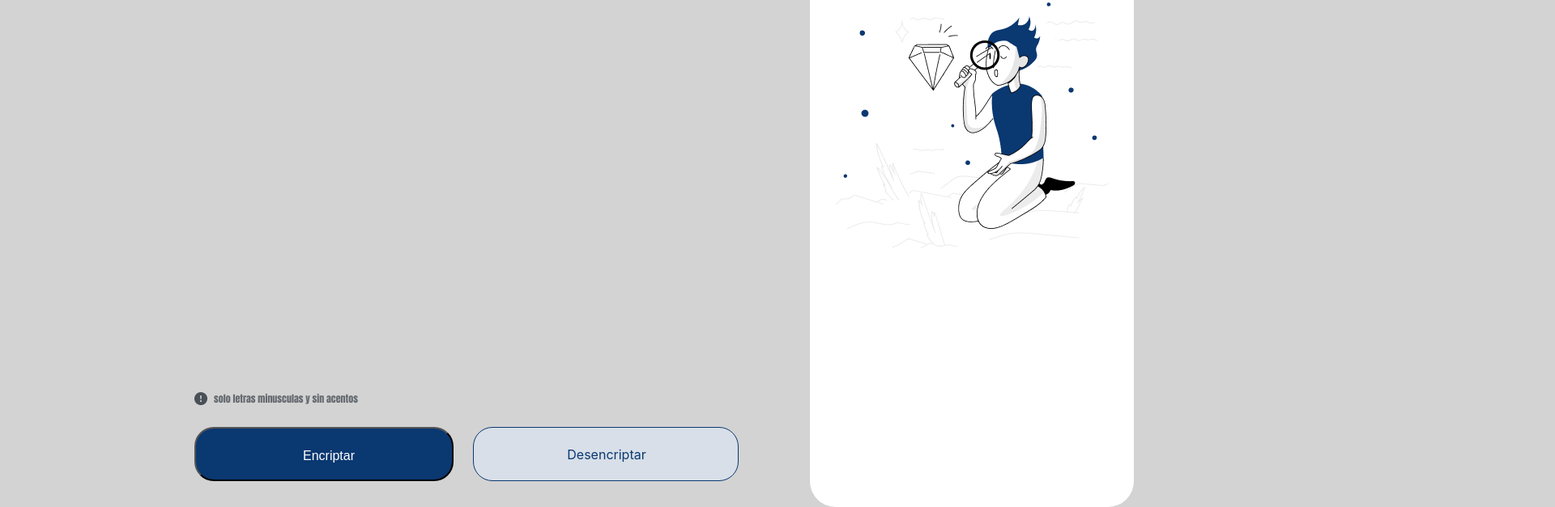
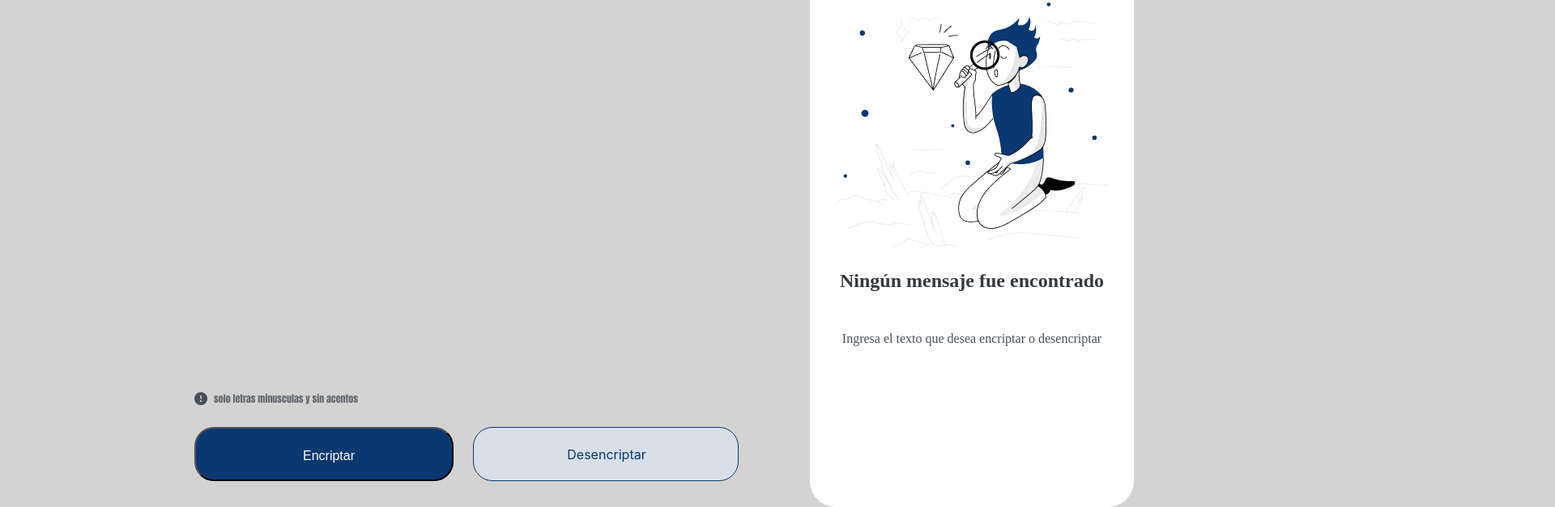
Before and after one commit to DiegoGomezcor4/desafio-encriptador-alura, a plain HTML site: page index.html in a window 1280 px wide. Shown: the part 357-984 px from the top of the page at 81% size, 1920 px wide, since content can reach past the window. Drawn offline with Linux system fonts and the light colour scheme.

Commit message:
cuadro desencriptar

```diff
--- a/index.html
+++ b/index.html
@@ -33,8 +33,14 @@
         </div>
 
         <div class="rectangulo-muneco">
+            <p class="texto-encriptado"></p>
             <img src="img/Muñeco.png" alt="imagen muñeco">
 
+        </div>
+
+        <div class="mensaje-muneco">
+            <p>Ningún mensaje fue encontrado</p>
+            <p>Ingresa el texto que desea encriptar o desencriptar</p>
         </div>
 
     </main>
--- a/styles.css
+++ b/styles.css
@@ -188,3 +188,102 @@
     max-height: 100%;
     background-color: white;
 }
+
+.texto-encriptado {
+    position: absolute;
+    width: 336px;
+    height: 781px;
+    left: 1032px;
+    top: 72px;
+
+    font-style: normal;
+    font-weight: 400;
+    font-size: 24px;
+    line-height: 150%;
+    /* or 36px */
+
+
+    /* Gray/gray-400 */
+
+    color: #495057;
+
+}
+
+.mensaje-muneco {
+    /* Frame 5 */
+
+
+    /* Auto layout */
+
+    display: flex;
+    flex-direction: column;
+    align-items: flex-start;
+    padding: 0px;
+    gap: 16px;
+
+    position: absolute;
+    width: 336px;
+    height: 122px;
+    left: 1032px;
+    top: 690px;
+    background-color: white;
+
+}
+
+.mensaje-muneco p:first-child {
+    /* Ningún mensaje fue encontrado */
+
+
+    width: 336px;
+    height: 58px;
+
+    font-style: normal;
+    font-weight: 700;
+    font-size: 24px;
+    line-height: 120%;
+    /* or 29px */
+
+    text-align: center;
+
+    /* Gray/gray-500 */
+
+    color: #343A40;
+
+
+    /* Inside auto layout */
+
+    flex: none;
+    order: 0;
+    align-self: stretch;
+    flex-grow: 0;
+    background-color: white;
+}
+
+.mensaje-muneco p:last-child {
+    /* Ingresa el texto que desees encriptar o desencriptar. */
+
+
+    width: 336px;
+    height: 48px;
+
+    font-style: normal;
+    font-weight: 400;
+    font-size: 16px;
+    line-height: 150%;
+    /* or 24px */
+
+    text-align: center;
+
+    /* Gray/gray-400 */
+
+    color: #495057;
+
+
+    /* Inside auto layout */
+
+    flex: none;
+    order: 1;
+    align-self: stretch;
+    flex-grow: 0;
+    background-color: white;
+}
```
